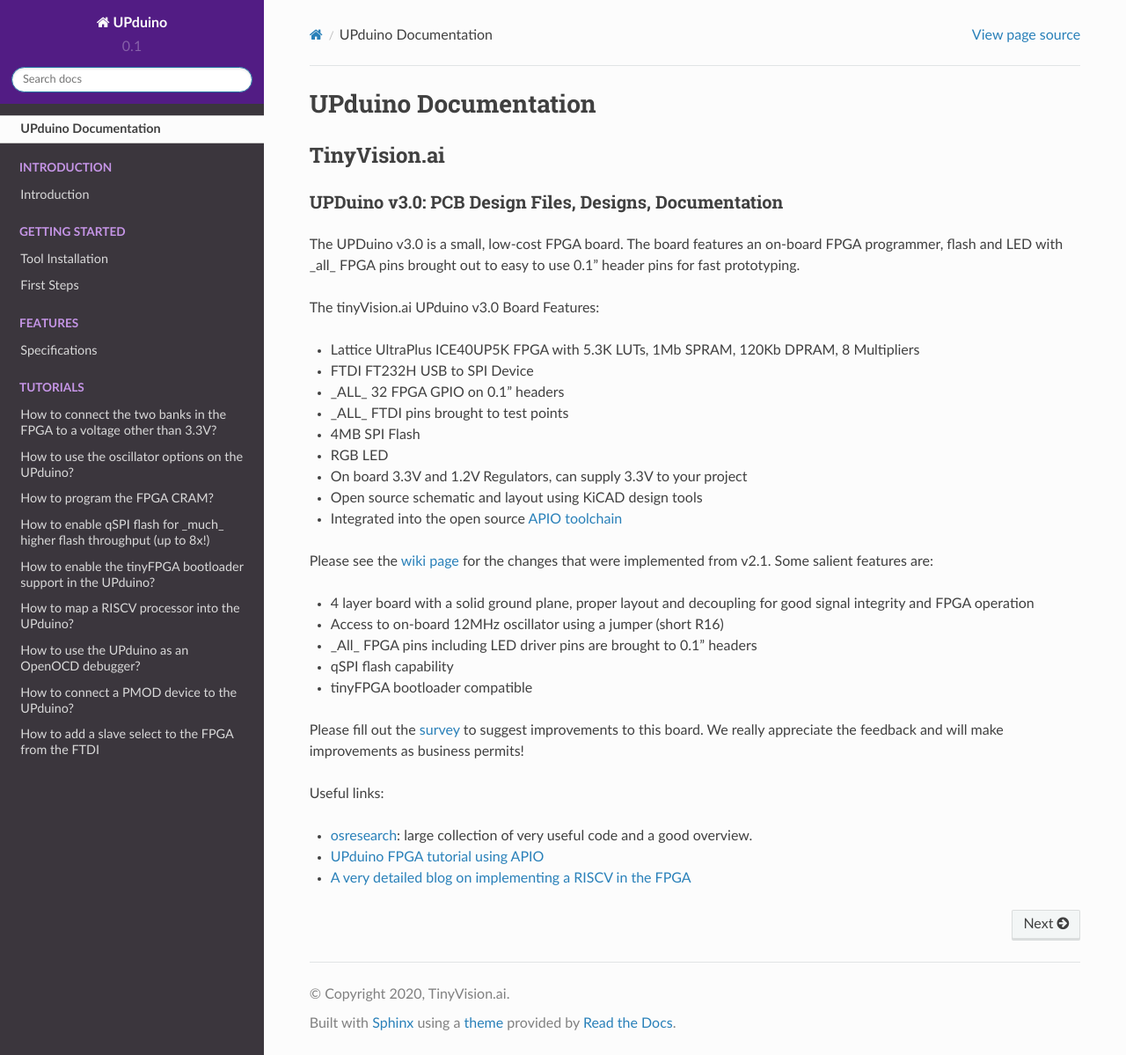
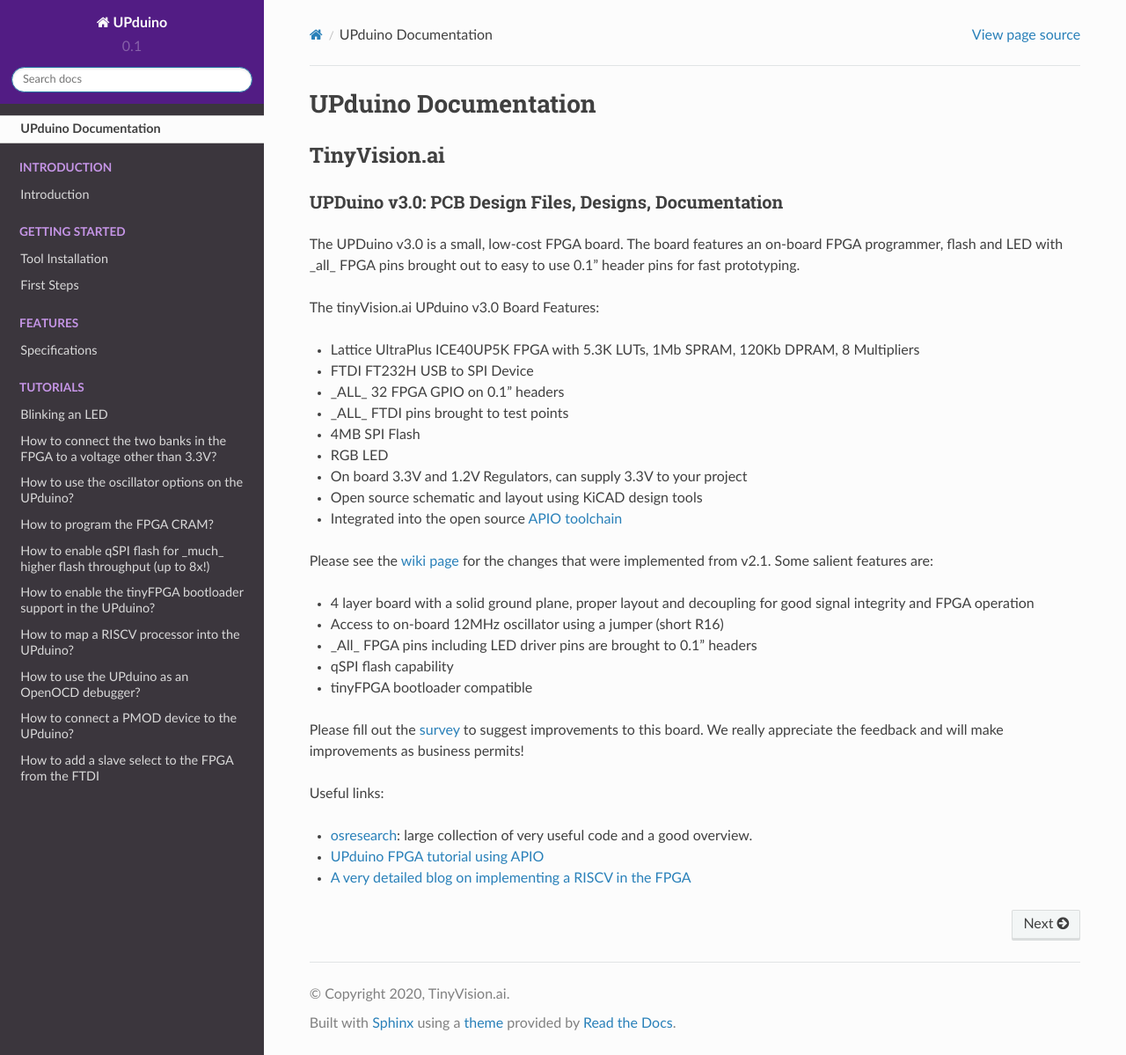
Before and after one commit to tinyvision-ai-inc/UPduino-v3.0, a Sphinx documentation site: the page built from docs/source/index.rst, in a window 1280 px wide and 1199 px high. Shown: the whole window at 88% size. Built offline with Sphinx 7.4.7 and the Read the Docs theme 2.0.0, drawn with Linux system fonts in a browser that asks for light colours; pages that are not in the unit, such as notebooks, are missing from menus.

Commit message:
Update index.rst

```diff
--- a/docs/source/index.rst
+++ b/docs/source/index.rst
@@ -78,6 +78,7 @@
    :caption: Tutorials
    :hidden:
 
+   tutorials/blink_led.rst
    tutorials/bank_voltages
    tutorials/oscillator
    tutorials/disconnect_tricolor_led
```
